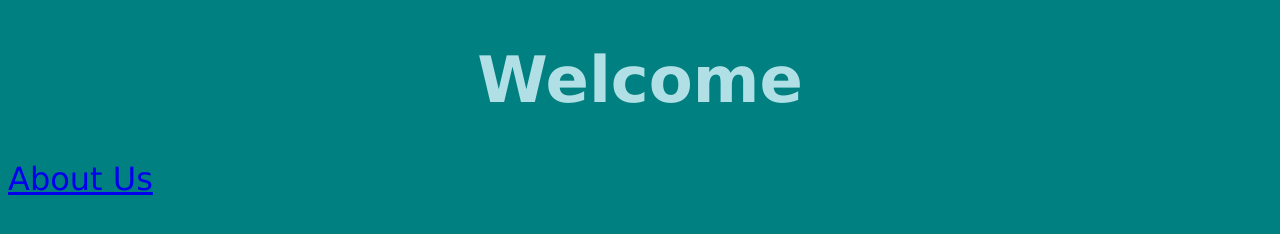
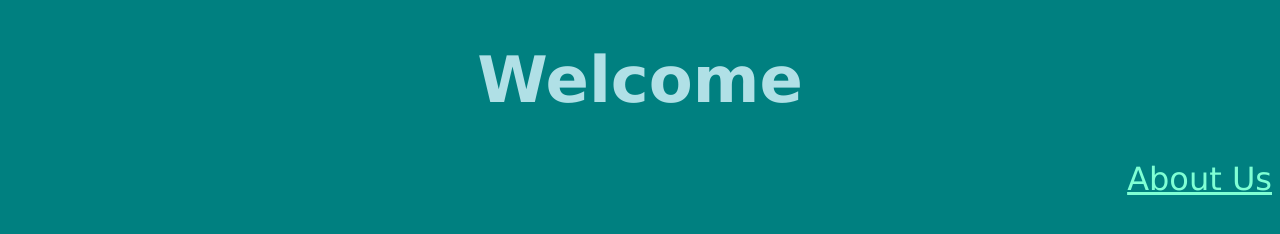
Before and after one commit to Sparkles1000/sparkles1000, a plain HTML site: page index.html in a window 1280 px wide. Drawn offline with Linux system fonts and the light colour scheme.

Commit message:
Update link position

```diff
--- a/index.html
+++ b/index.html
@@ -10,5 +10,6 @@
 <body>
     <h1>Welcome</h1>
     <a href="about.html">About Us</a>
+    <link rel="stylesheet" href="style.css">
 </body>
 </html>
--- a/style.css
+++ b/style.css
@@ -7,3 +7,9 @@ body {
 h1{
     text-align: center;
 }
+a{
+    display: block;
+    text-align: right;
+    color: aquamarine;
+    font-family: 'Lucida Sans', 'Lucida Sans Regular', 'Lucida Grande', 'Lucida Sans Unicode', Geneva, Verdana, sans-serif;
+}
```
